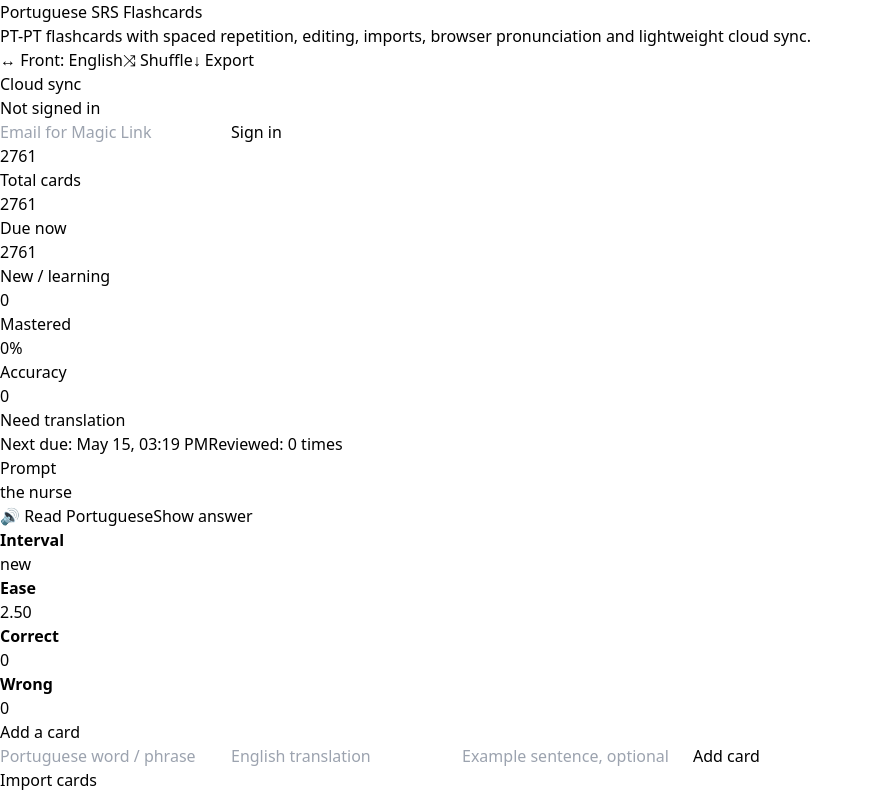
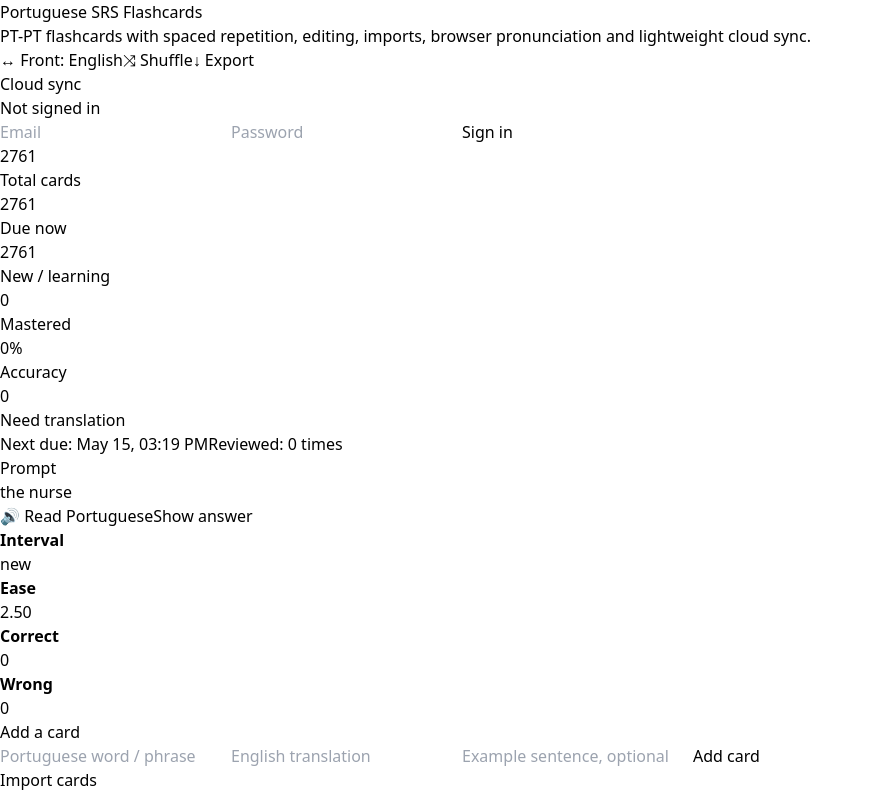
Before and after one commit to Ed-J-Snowden/portuguese-srs-flashcards, a React (Vite) app: page / in a window 1280 px wide. Shown: the top 796 px of the page, without its empty margins (0-873 px from the left). Built offline with nearby package versions, Linux system fonts and the light colour scheme; no server answers.

Commit message:
Switch auth to email password login

```diff
--- a/src/App.jsx
+++ b/src/App.jsx
@@ -378,6 +378,7 @@ export default function PortugueseSRSFlashcards() {
   const [message, setMessage] = useState("");
   const [syncStatus, setSyncStatus] = useState(supabase ? "Not signed in" : "Supabase not configured");
   const [email, setEmail] = useState("");
+  const [password, setPassword] = useState("");
   const [session, setSession] = useState(null);
   const [voicesReady, setVoicesReady] = useState(false);
   const [editingId, setEditingId] = useState(null);
@@ -453,28 +454,52 @@ export default function PortugueseSRSFlashcards() {
   }, [cards]);
 
 
-  async function signInWithEmail() {
+  async function signInWithPasswordAuth() {
     if (!supabase) {
       setMessage("Supabase is not configured.");
       return;
     }
-    if (!email.trim()) {
-      setMessage("Enter your email address first.");
+    if (!email.trim() || !password) {
+      setMessage("Enter your email and password first.");
       return;
     }
 
-    setSyncStatus("Sending login link...");
-    const { error } = await supabase.auth.signInWithOtp({
+    setSyncStatus("Signing in...");
+    const { error } = await supabase.auth.signInWithPassword({
       email: email.trim(),
-      options: { emailRedirectTo: window.location.origin },
+      password,
     });
 
     if (error) {
-      setSyncStatus("Login failed");
+      setSyncStatus("Sign in failed");
       setMessage(error.message);
     } else {
-      setSyncStatus("Login link sent");
-      setMessage("Check your email for the Supabase login link.");
+      setSyncStatus("Signed in");
+      setMessage("Signed in successfully.");
+      setPassword("");
+    }
+  }
+
+  async function updatePassword() {
+    if (!supabase || !session?.user) {
+      setMessage("Sign in first before setting a password.");
+      return;
+    }
+    if (!password || password.length < 8) {
+      setMessage("Use a password with at least 8 characters.");
+      return;
+    }
+
+    setSyncStatus("Updating password...");
+    const { error } = await supabase.auth.updateUser({ password });
+
+    if (error) {
+      setSyncStatus("Password update failed");
+      setMessage(error.message);
+    } else {
+      setSyncStatus("Password updated");
+      setMessage("Password updated. You can now sign in on other devices with email and password.");
+      setPassword("");
     }
   }
 
@@ -726,13 +751,16 @@ export default function PortugueseSRSFlashcards() {
             {session?.user ? (
               <div className="flex flex-wrap items-center gap-2">
                 <span className="text-sm text-slate-500">{session.user.email}</span>
+                <TextInput className="w-48" type="password" placeholder="New password" value={password} onChange={(e) => setPassword(e.target.value)} />
+                <Button variant="outline" onClick={updatePassword}>Set password</Button>
                 <Button variant="outline" onClick={loadCloudState}>Sync now</Button>
                 <Button variant="outline" onClick={signOut}>Sign out</Button>
               </div>
             ) : (
-              <div className="flex w-full gap-2 md:w-[420px]">
-                <TextInput placeholder="Email for Magic Link" value={email} onChange={(e) => setEmail(e.target.value)} />
-                <Button onClick={signInWithEmail}>Sign in</Button>
+              <div className="flex w-full flex-col gap-2 md:w-[420px] md:flex-row">
+                <TextInput placeholder="Email" value={email} onChange={(e) => setEmail(e.target.value)} />
+                <TextInput type="password" placeholder="Password" value={password} onChange={(e) => setPassword(e.target.value)} />
+                <Button onClick={signInWithPasswordAuth}>Sign in</Button>
               </div>
             )}
           </div>
```
